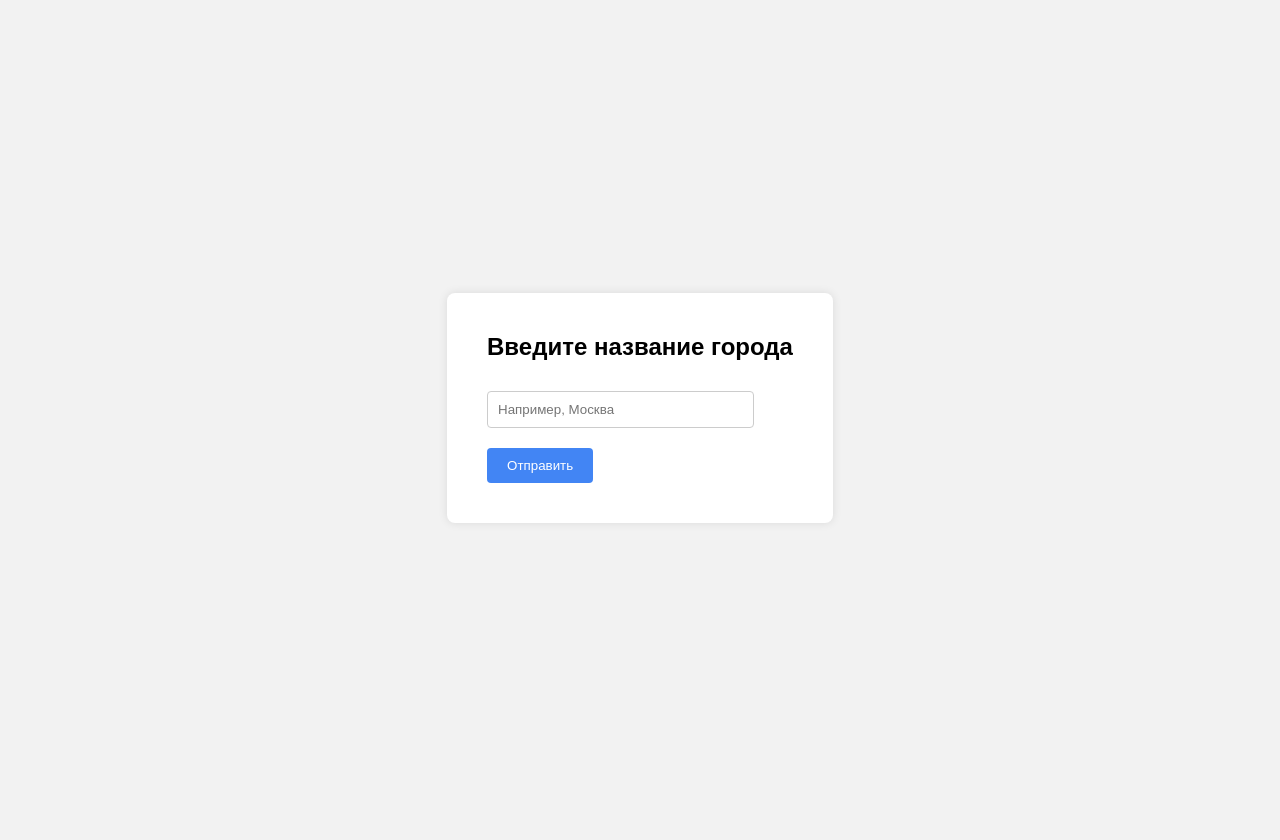
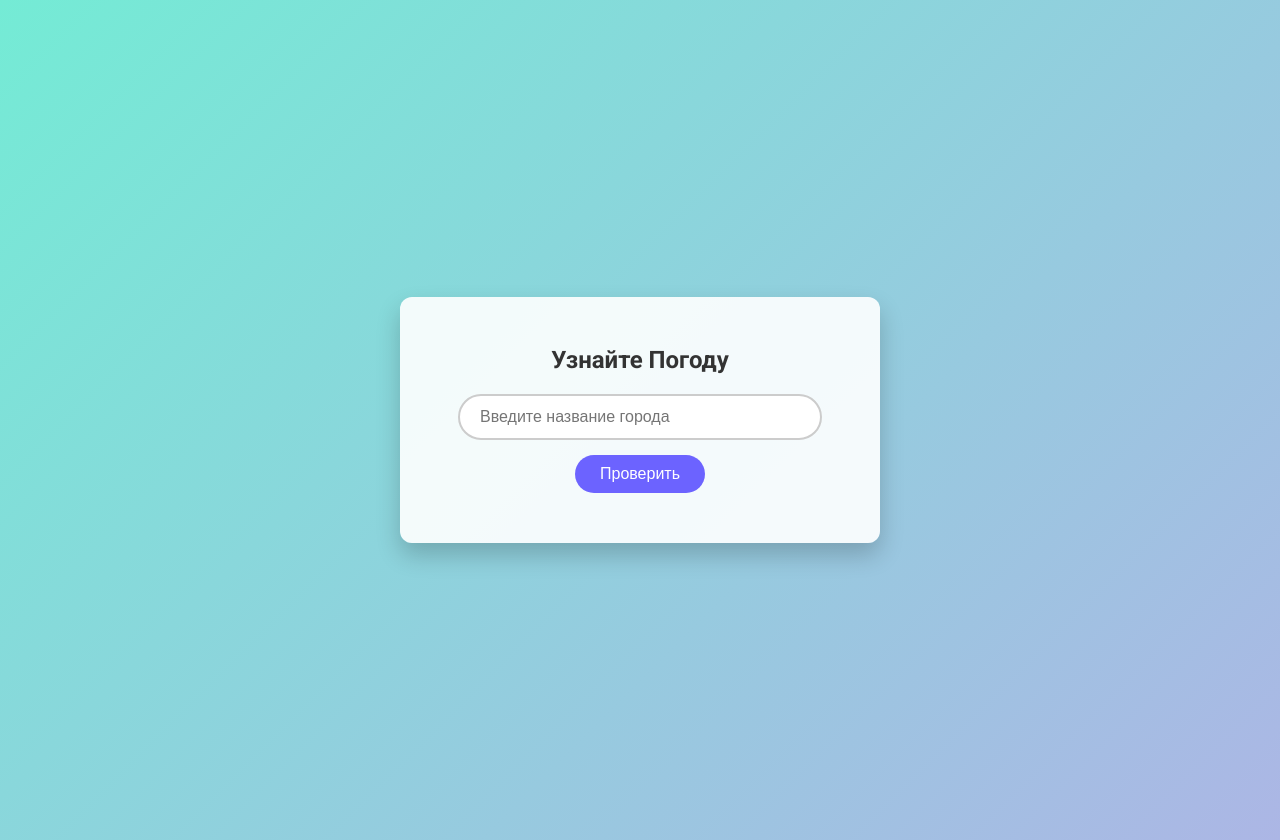
Before and after one commit to Dusyakj/Weather-service, a Flask app: page / in a window 1280 px wide. Before the commit the page ends 523 px from the top, so only its background shows below. Run offline with Flask 3, Linux system fonts and the light colour scheme.

Commit message:
release 1.0

```diff
--- a/operations.py
+++ b/operations.py
@@ -72,8 +72,8 @@ def main(city):
 def check_bad_weather(data):
     if data['Температура'] > 30 or data['Температура'] < 0 \
         or data['Вероятность дождя'] > 80 or data['Скорость ветра'] > 30:
+        data['Статус'] = 'Ой-ой, погода плохая'
+        return data
+    else:
         data['Статус'] = 'Погода — супер'
         return data
-    else:
-        data['Статус'] = 'Ой-ой, погода плохая'
-        return data
--- a/templates/index.html
+++ b/templates/index.html
@@ -3,66 +3,150 @@
 <head>
     <meta charset="UTF-8">
     <title>Погода</title>
+    <link href="https://fonts.googleapis.com/css2?family=Roboto:wght@400;700&display=swap" rel="stylesheet">
+    <link rel="stylesheet" href="https://cdnjs.cloudflare.com/ajax/libs/font-awesome/6.4.0/css/all.min.css">
     <style>
         body {
-            font-family: Arial, sans-serif;
-            background-color: #f2f2f2;
+            font-family: 'Roboto', sans-serif;
+            background: linear-gradient(135deg, #74ebd5 0%, #ACB6E5 100%);
             display: flex;
             align-items: center;
             justify-content: center;
             height: 100vh;
+            margin: 0;
+            padding: 20px;
         }
+
         .container {
-            background-color: #fff;
-            padding: 20px 40px 40px 40px;
-            border-radius: 8px;
-            box-shadow: 0 0 10px rgba(0, 0, 0, 0.1);
+            background-color: rgba(255, 255, 255, 0.9);
+            padding: 30px 40px;
+            border-radius: 12px;
+            box-shadow: 0 12px 24px rgba(0, 0, 0, 0.2);
+            max-width: 400px;
+            width: 100%;
+            text-align: center;
+            transition: transform 0.3s ease;
         }
+
+        .container:hover {
+            transform: translateY(-5px);
+        }
+
+        h2 {
+            margin-bottom: 20px;
+            color: #333;
+        }
+
+        form {
+            margin-bottom: 20px;
+        }
+
         input[type="text"] {
             width: 80%;
-            padding: 10px;
-            margin-top: 10px;
-            margin-bottom: 20px;
-            border: 1px solid #ccc;
-            border-radius: 4px;
+            padding: 12px 20px;
+            margin-bottom: 15px;
+            border: 2px solid #ccc;
+            border-radius: 25px;
+            outline: none;
+            transition: border-color 0.3s ease;
+            font-size: 16px;
         }
+
+        input[type="text"]:focus {
+            border-color: #6c63ff;
+        }
+
         input[type="submit"] {
-            padding: 10px 20px;
-            background-color: #4285F4;
+            padding: 10px 25px;
+            background-color: #6c63ff;
             border: none;
             color: #fff;
-            border-radius: 4px;
+            border-radius: 25px;
             cursor: pointer;
+            font-size: 16px;
+            transition: background-color 0.3s ease;
         }
+
+        input[type="submit"]:hover {
+            background-color: #574b90;
+        }
+
+        .result, .error {
+            margin-top: 20px;
+            padding: 20px;
+            border-radius: 12px;
+            animation: fadeIn 0.5s ease-in-out;
+        }
+
         .result {
-            margin-top: 20px;
-            padding: 15px;
-            background-color: #e7f3fe;
-            border-left: 6px solid #2196F3;
+            background-color: #f0f8ff;
+            border-left: 6px solid #6c63ff;
+        }
+
+        .error {
+            background-color: #ffe6e6;
+            border-left: 6px solid #ff4d4d;
+            color: #a94442;
+        }
+
+        .weather-icon {
+            font-size: 48px;
+            margin-bottom: 10px;
+            color: #6c63ff;
+        }
+
+        .weather-info {
+            text-align: left;
+            margin-top: 10px;
+        }
+
+        .weather-info p {
+            margin: 8px 0;
+            font-size: 16px;
+        }
+
+        .weather-info p strong {
+            color: #333;
+        }
+
+        @keyframes fadeIn {
+            from { opacity: 0; transform: translateY(-10px); }
+            to { opacity: 1; transform: translateY(0); }
         }
     </style>
 </head>
 <body>
     <div class="container">
-        <h2>Введите название города</h2>
+        <h2>Узнайте Погоду</h2>
         <form method="POST">
-            <input type="text" name="city" placeholder="Например, Москва" required>
+            <input type="text" name="city" placeholder="Введите название города" required>
             <br>
-            <input type="submit" value="Отправить">
+            <input type="submit" value="Проверить">
         </form>
+
 
         {% if result %}
             {% if result[0] %}
                 <div class="result">
-                    <h2>{{ result[1]['Статус'] }}</h2>
-                    <p><strong>Температура:</strong> {{ result[1]['Температура'] }}°C</p>
-                    <p><strong>Влажность:</strong> {{ result[1]['Влажность'] }}%</p>
-                    <p><strong>Скорость ветра:</strong> {{ result[1]['Скорость ветра'] }}м/с</p>
-                    <p><strong>Вероятность дождя:</strong> {{ result[1]['Вероятность дождя'] }}%</p>
+                    <div class="weather-icon">
+                        {% if result[1]['Статус'] == 'Погода — супер' %}
+                            <i class="fas fa-sun"></i>
+                        {% elif result[1]['Статус'] == 'Ой-ой, погода плохая' %}
+                            <i class="fas fa-cloud-showers-heavy"></i>
+                        {% endif %}
+                    </div>
+                    <div class="weather-info">
+                        <p><strong>Статус:</strong> {{ result[1]['Статус'] }}</p>
+                        <p><strong>Температура:</strong> {{ result[1]['Температура'] }}°C</p>
+                        <p><strong>Влажность:</strong> {{ result[1]['Влажность'] }}%</p>
+                        <p><strong>Скорость ветра:</strong> {{ result[1]['Скорость ветра'] }} м/с</p>
+                        <p><strong>Вероятность дождя:</strong> {{ result[1]['Вероятность дождя'] }}%</p>
+                    </div>
                 </div>
             {% elif result[1] %}
                 <div class="error">
-                    <h2>Ошибка:</h2>
+                    <i class="fas fa-exclamation-triangle"></i>
+                    <h3>Ошибка:</h3>
                     <p>{{ result[1] }}</p>
                 </div>
             {% endif %}
```
